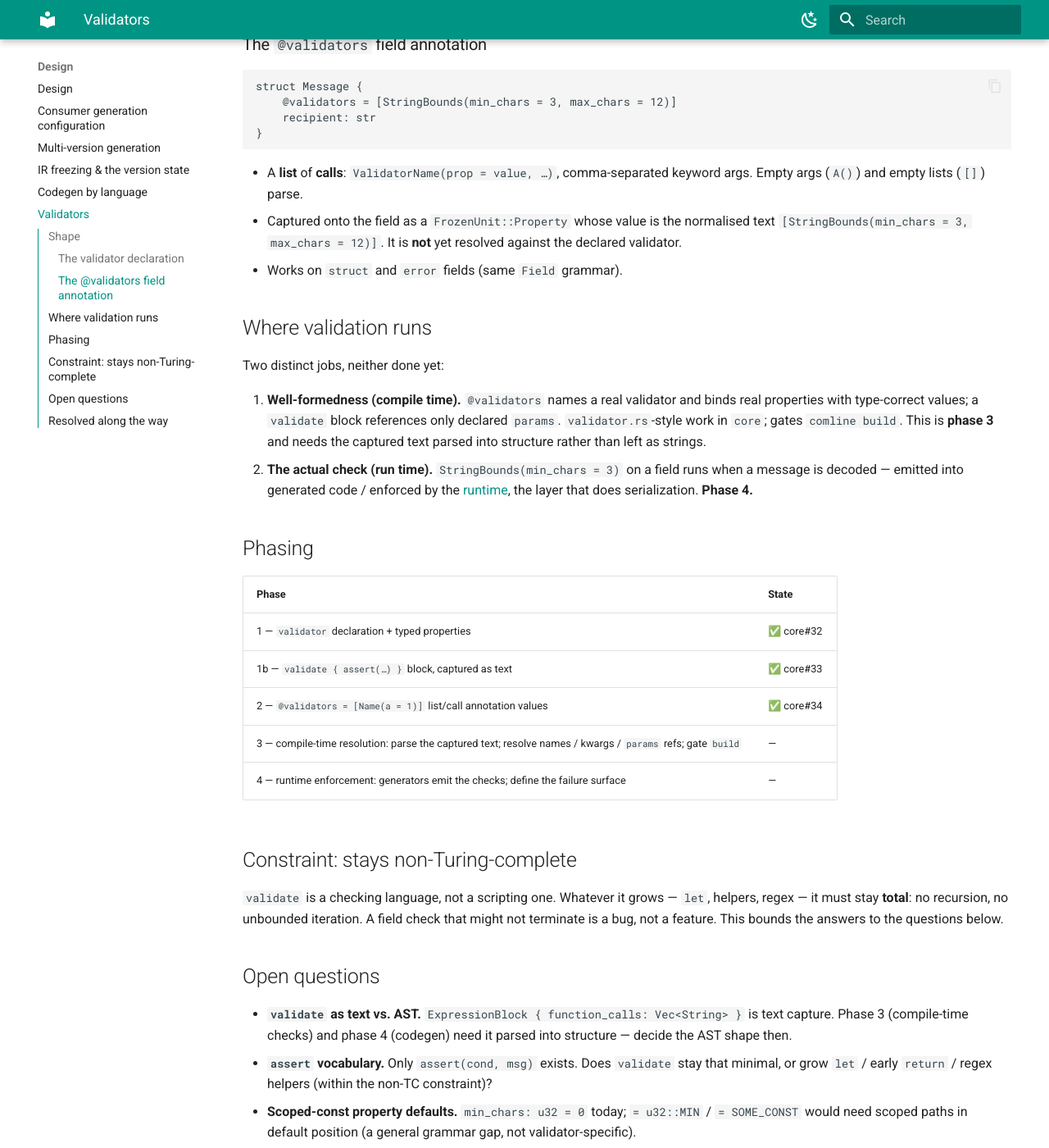
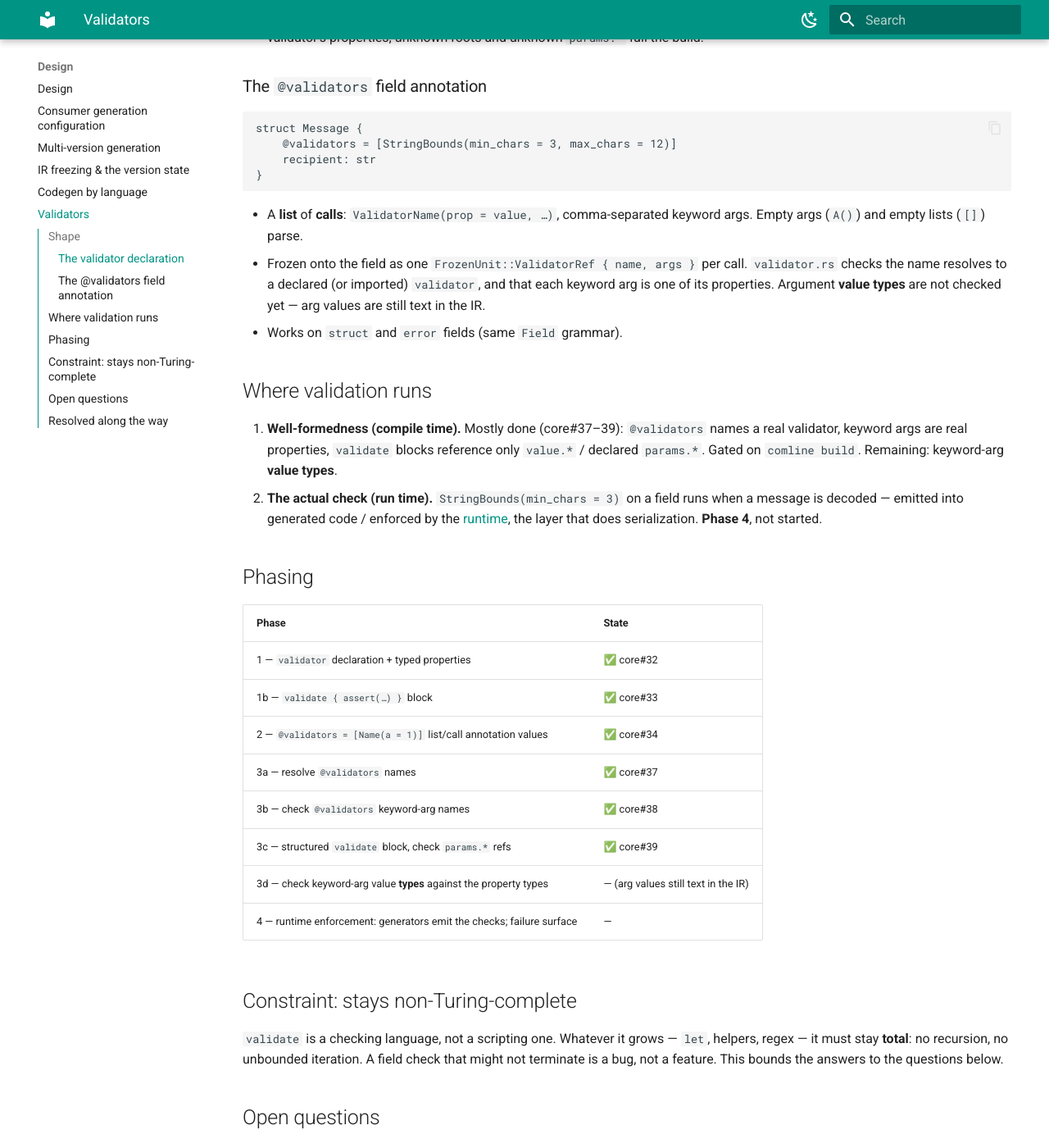
Before and after one commit to ComlineProject/docs, an MkDocs documentation site: the page built from docs/docs/design/validators.md, in a window 1280 px wide and 1400 px high, scrolled down 1024 px. Shown: the whole window at 82% size. Built offline with MkDocs 1.6.1 and Material for MkDocs 9.7.7, drawn with Linux system fonts in a browser that asks for light colours; the version menu is left out; some of the changed text lies outside the part shown.

Commit message:
docs(validators): phase 3 compile-time checks landed (core#37-39)
design/validators: status -> 'compile-time checks land / not run'; phasing
table split into 3a/3b/3c (done) + 3d value-types + phase 4; updated the IR
shape (ValidatorRef, structured Assert) and moved settled open questions to
'Resolved'. guide/idl/validator: admonition -> 'Checked, not run'.

```diff
--- a/docs/docs/design/validators.md
+++ b/docs/docs/design/validators.md
@@ -1,12 +1,14 @@
 # Validators
 
-Status: **parses and freezes** (core#32, #33, #34) · **not enforced** ·
-resolution + runtime checks are phases 3–4
+Status: **compile-time checks land** (core#32–39) · **not run** — codegen /
+runtime enforcement is phase 4
 
 A **validator** is a named, parameterised check attached to a
 [struct](../guide/idl/structure.md) or [error](../guide/idl/error.md) field. The
-declaration, its `validate` block, and the `@validators` field annotation all
-parse today and are recorded in the IR — nothing acts on them yet.
+declaration, its `validate` block, and the `@validators` field annotation parse,
+freeze into structured IR, and are checked at `comline build` time — unknown
+validator, bad keyword arg, undeclared `params.*` reference all fail the build.
+Nothing *runs* them against data yet.
 
 ## Shape
 
@@ -36,14 +38,15 @@ validator StringBounds {
   - `condition` — a small expression: member paths over `value.*` (the field
     being checked) and `params.*` (this validator's properties), comparisons
     (`== != >= <= > <`), and `and` / `or` chains. **No precedence** — it is
-    captured as text, [not evaluated](#constraint-stays-non-turing-complete).
+    [not evaluated](#constraint-stays-non-turing-complete), only checked.
   - `message` — the [interpolated string](../guide/idl/error.md#message) rule,
     reused; `{value.…}` / `{params.…}` placeholders work.
   - **`assert(c, m)` holds when `c` is true**; a false `c` fails validation with
     `m`.
 - Frozen as `FrozenUnit::Validator { properties, expression_block }`, where the
-  block is `ExpressionBlock { function_calls: Vec<String> }` — each assert
-  reconstructed to canonical text.
+  block is `ExpressionBlock { asserts: [Assert { condition, message, references }] }`.
+  Each `params.*` / `value.*` in a `condition` is checked against the validator's
+  properties; unknown roots and unknown `params.*` fail the build.
 
 ### The `@validators` field annotation
 
@@ -56,34 +59,35 @@ struct Message {
 
 - A **list** of **calls**: `ValidatorName(prop = value, …)`, comma-separated
   keyword args. Empty args (`A()`) and empty lists (`[]`) parse.
-- Captured onto the field as a `FrozenUnit::Property` whose value is the
-  normalised text `[StringBounds(min_chars = 3, max_chars = 12)]`. It is **not**
-  yet resolved against the declared validator.
+- Frozen onto the field as one `FrozenUnit::ValidatorRef { name, args }` per
+  call. `validator.rs` checks the name resolves to a declared (or imported)
+  `validator`, and that each keyword arg is one of its properties. Argument
+  **value types** are not checked yet — arg values are still text in the IR.
 - Works on `struct` and `error` fields (same `Field` grammar).
 
 ## Where validation runs
 
-Two distinct jobs, neither done yet:
-
-1. **Well-formedness (compile time).** `@validators` names a real validator and
-   binds real properties with type-correct values; a `validate` block references
-   only declared `params`. `validator.rs`-style work in `core`; gates
-   `comline build`. This is **phase 3** and needs the captured text parsed into
-   structure rather than left as strings.
+1. **Well-formedness (compile time).** Mostly done (core#37–39): `@validators`
+   names a real validator, keyword args are real properties, `validate` blocks
+   reference only `value.*` / declared `params.*`. Gated on `comline build`.
+   Remaining: keyword-arg **value types**.
 2. **The actual check (run time).** `StringBounds(min_chars = 3)` on a field runs
    when a message is decoded — emitted into generated code / enforced by the
    [runtime](../guide/runtime/index.md), the layer that does serialization.
-   **Phase 4.**
+   **Phase 4**, not started.
 
 ## Phasing
 
 | Phase | State |
 |---|---|
 | 1 — `validator` declaration + typed properties | ✅ core#32 |
-| 1b — `validate { assert(…) }` block, captured as text | ✅ core#33 |
+| 1b — `validate { assert(…) }` block | ✅ core#33 |
 | 2 — `@validators = [Name(a = 1)]` list/call annotation values | ✅ core#34 |
-| 3 — compile-time resolution: parse the captured text; resolve names / kwargs / `params` refs; gate `build` | — |
-| 4 — runtime enforcement: generators emit the checks; define the failure surface | — |
+| 3a — resolve `@validators` names | ✅ core#37 |
+| 3b — check `@validators` keyword-arg names | ✅ core#38 |
+| 3c — structured `validate` block, check `params.*` refs | ✅ core#39 |
+| 3d — check keyword-arg value **types** against the property types | — (arg values still text in the IR) |
+| 4 — runtime enforcement: generators emit the checks; failure surface | — |
 
 ## Constraint: stays non-Turing-complete
 
@@ -94,15 +98,13 @@ bounds the answers to the questions below.
 
 ## Open questions
 
-- **`validate` as text vs. AST.** `ExpressionBlock { function_calls: Vec<String> }`
-  is text capture. Phase 3 (compile-time checks) and phase 4 (codegen) need it
-  parsed into structure — decide the AST shape then.
+- **A real condition AST.** The frozen `Assert` keeps `condition` as canonical
+  text plus a flat `references` list — enough for the compile-time checks, not
+  for phase 4 (codegen needs the operator tree). Decide the AST shape when
+  starting phase 4.
 - **`assert` vocabulary.** Only `assert(cond, msg)` exists. Does `validate` stay
   that minimal, or grow `let` / early `return` / regex helpers (within the
   non-TC constraint)?
-- **Scoped-const property defaults.** `min_chars: u32 = 0` today; `= u32::MIN` /
-  `= SOME_CONST` would need scoped paths in default position (a general grammar
-  gap, not validator-specific).
 - **Failure surface.** What does a failed validator produce at run time — an
   `error`, a panic, a `Result`? Can a schema pick "collect all failures" vs.
   "fail fast"?
@@ -113,3 +115,7 @@ bounds the answers to the questions below.
 - **Kwarg separator** — commas: `min_chars = 3, max_chars = 12` (core#34).
 - **`string_bounds.ids`** — the inverted `assert` in the stdlib example was
   corrected when the block landed (core#33).
+- **Scoped-const property defaults** — `= u32::MIN` / `= SOME_CONST` now parse
+  (`Expression::Path` / `Expression::FString`, core#36).
+- **`validate` as text vs. AST** (for the checks) — resolved by the structured
+  `Assert` in core#39. A full operator AST is still deferred to phase 4.
```
Also changed, not shown: docs/docs/guide/idl/validator.md (+5 -4 lines).
